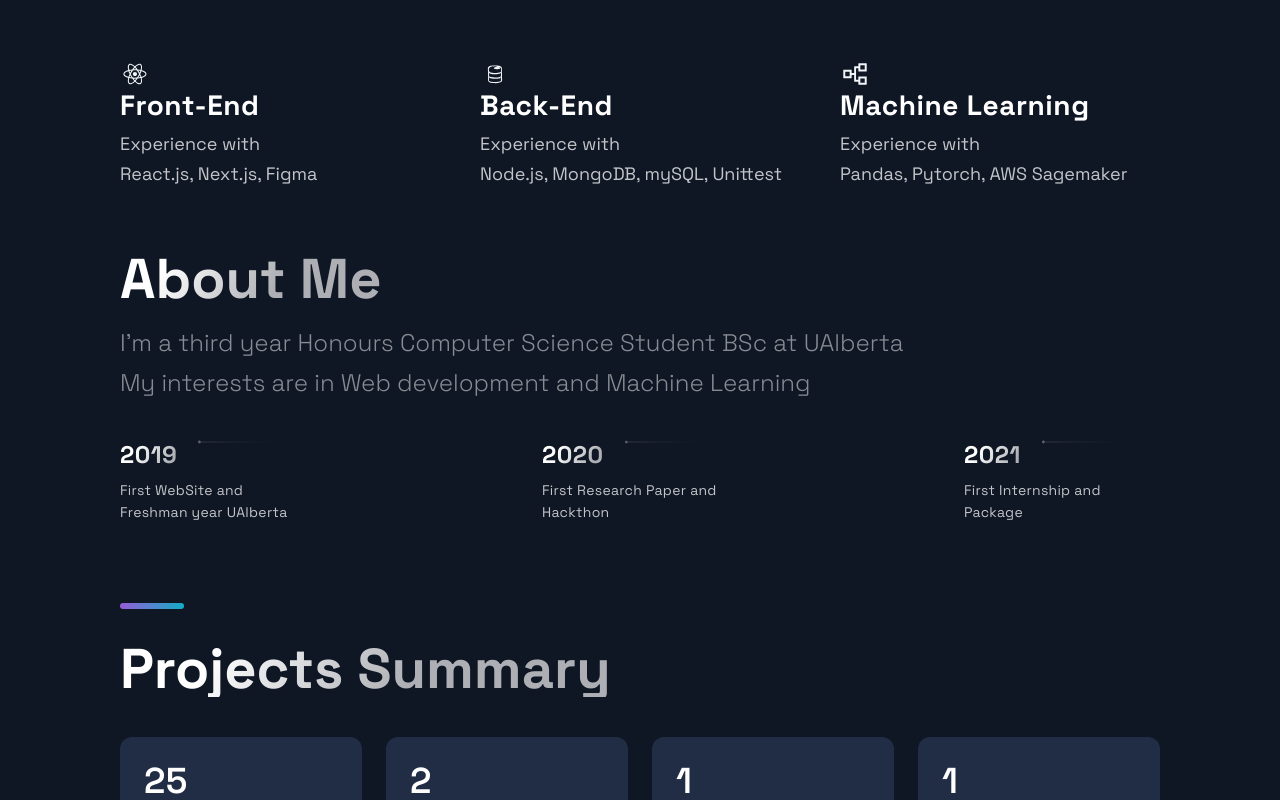
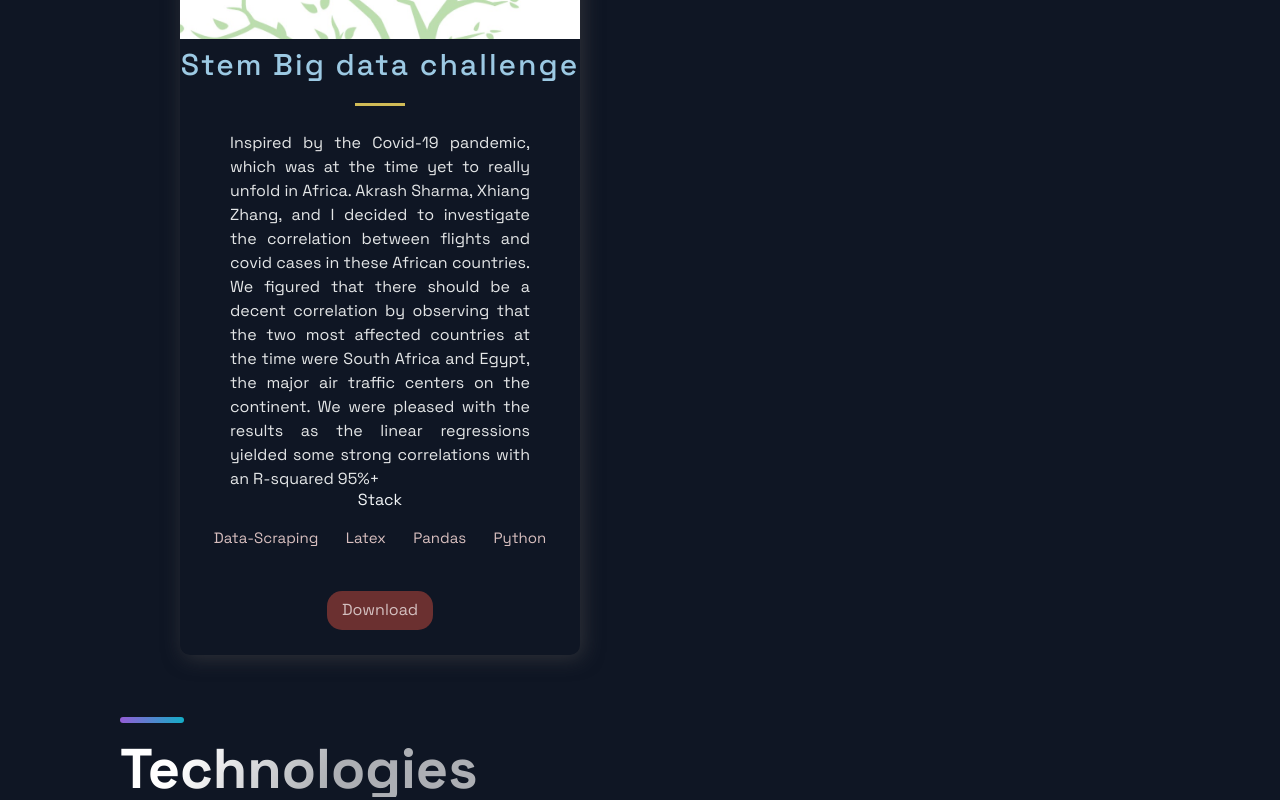
Before and after one commit to TanyaradzwaGozhora/web_portfolio, a Next.js app: page / in a window 1280 px wide. Shown: the part 1800-2600 px from the top of the page. Built offline with nearby package versions, Linux system fonts and the light colour scheme.

Commit message:
Core projects added

```diff
--- a/src/components/Acomplishments/Acomplishments.js
+++ b/src/components/Acomplishments/Acomplishments.js
@@ -4,7 +4,7 @@ import { Section, SectionDivider, SectionTitle } from '../../styles/GlobalCompon
 import { Box, Boxes, BoxNum, BoxText } from './AcomplishmentsStyles';
 
 const data = [
-  { number: 25, text: 'Open Source Projects'},
+  { number: 22, text: 'Open Source Projects'},
   { number: 2, text: 'Freelance Projects' },
   {number: 1, text:"Package"},
   {number:1, text:"Academic Paper"}
--- a/src/components/Hero/Hero.js
+++ b/src/components/Hero/Hero.js
@@ -27,7 +27,7 @@ const Hero = (props) => (
           </SectionText>
         </Typist>
 
-        <Button onClick={()=>(window.location.href="documents/Tanya.pdf")} target="_blank">
+        <Button onClick={()=>(window.location.href="documents/Tanya.pdf")}>
           Download Resume
           <AiOutlineDownload/>
         </Button>
--- a/src/components/Projects/Projects.js
+++ b/src/components/Projects/Projects.js
@@ -42,37 +42,9 @@ function useWindowSize() {
 
 
 // Our project constants
-const Unify = [{
-  title: 'Unify',
-  description: "This project was submitted for HackED 2021, with Akrash Sharma, Abeer Waheed, and David Parise. Due to the pandemic, we created a site that allows students to submit their discord handles and courses so that they can connect with students with similar courses as normal and so keeping the classroom socialization aspect that many students missed about in-person learning ongoing.",
-    image: '/images/unify.png',
-    tags: ['MongoDB', 'Express', 'Nodejs'],
-  source: 'https://github.com/TanyaradzwaGozhora/unify',
-  visit: 'https://github.com/TanyaradzwaGozhora/unify',
-  id: 0,
-}];
-const Stats265 =[{
-  title: 'stats265',
-description:"This package was inspired by Stats 265. As we went through the course we learned lots of distributions. I then decided to make a package capable of playing around with all the distributions, (visualisations showing models, how accurately those model estimates given data and calculating statistics of data e.g mean, standard deviation, etc). Currently, it offers 28% of the distributions we learnt.",
-image:'/images/265.png',
-tags: ['Python', "MatPlotlib",'Unittest'],
-source: 'https://github.com/TanyaradzwaGozhora/stats265',
-visit: 'https://pypi.org/project/stats265/',
-id: 1}];
-
-
-// to be added
-const StemData =[{
-
-  title: 'Stem Big data challenge',
-  description: "Inspired by the Covid-19 pandemic, which was at the time yet to really unfold in Africa. Akrash Sharma,Xhiang Zhang, and I decided to investigate the correlation between flights and covid cases in these African countries. We figured that there should be a decent correlation by observing that the two most plagued countries at the time were SA and Egypt(the two most busy countries airwise). We were pleased with the results as the linear regressions yielded some strong correlations (R-squared 95%+)",
-  image: '/images/4.jpg',
-  tags: ['R','Latex', 'Pandas', 'Python'],
-  source: 'https://google.com',
-  visit: 'https://google.com',
-  id: 3,
-}
-];
+const Unify = [projects[0]];
+const Stats265 =[projects[1]];
+const StemData =[projects[2]];
 
 
 const Projects =() =>  {
@@ -135,7 +107,7 @@ const Projects =() =>  {
     <GridContainer>
       {Stats265.map(({id, image, title, description, tags, source, visit}) =>(
         <BlogCard key={id}>
-          <Img src="images/265.png"/>
+          <Img src={image}/>
           <TitleContent>
             <HeaderThree title>
               {title}
@@ -161,6 +133,39 @@ const Projects =() =>  {
       ))}
     </GridContainer>
     </div>
+    <div data-aos="fade-up"
+          data-aos-easing="linear"
+          data-aos-duration="1500"
+          >
+    <GridContainer>
+      {StemData.map(({id, image, title, description, tags, source, visit}) =>(
+        <BlogCard key={id}>
+          <Img src={image}/>
+          <TitleContent>
+            <HeaderThree title>
+              {title}
+              <Hr/>
+            </HeaderThree>
+          </TitleContent>
+          <CardInfo>
+            {description}
+          </CardInfo>
+          <div>
+            <TitleContent>Stack</TitleContent>
+            <TagList>
+              {tags.map((tag, i)=>(
+                <Tag key={i}>{tag}</Tag>
+              ))}
+            </TagList>
+          </div>
+          <UtilityList>
+            <ExternalLinks onClick={()=>(window.location.href="documents/Tanya.pdf")}>Download </ExternalLinks>
+          </UtilityList>
+        </BlogCard>
+      ))}
+    </GridContainer>
+    </div>
+
     </Section>
   )}
 
--- a/src/constants/constants.js
+++ b/src/constants/constants.js
@@ -20,9 +20,9 @@ export const projects = [
     {
 
       title: 'Stem Big data challenge',
-      description: "Inspired by the Covid-19 pandemic, which was at the time yet to really unfold in Africa. Akrash Sharma,Xhiang Zhang, and I decided to investigate the correlation between flights and covid cases in these African countries. We figured that there should be a decent correlation by observing that the two most plagued countries at the time were SA and Egypt(the two most busy countries airwise). We were pleased with the results as the linear regressions yielded some strong correlations (R-squared 95%+)",
-      image: '/images/4.jpg',
-      tags: ['R','Latex', 'Pandas', 'Python'],
+      description: "Inspired by the Covid-19 pandemic, which was at the time yet to really unfold in Africa. Akrash Sharma, Xhiang Zhang, and I decided to investigate the correlation between flights and covid cases in these African countries. We figured that there should be a decent correlation by observing that the two most affected countries at the time were South Africa and Egypt, the major air traffic centers on the continent. We were pleased with the results as the linear regressions yielded some strong correlations with an R-squared 95%+",
+      image: '/images/stem.jpg',
+      tags: ['Data-Scraping','Latex', 'Pandas', 'Python'],
       source: 'https://google.com',
       visit: 'https://google.com',
       id: 3,
```
Also changed, not shown: public/images/stem.jpg (added), public/images/stem.png (added).
